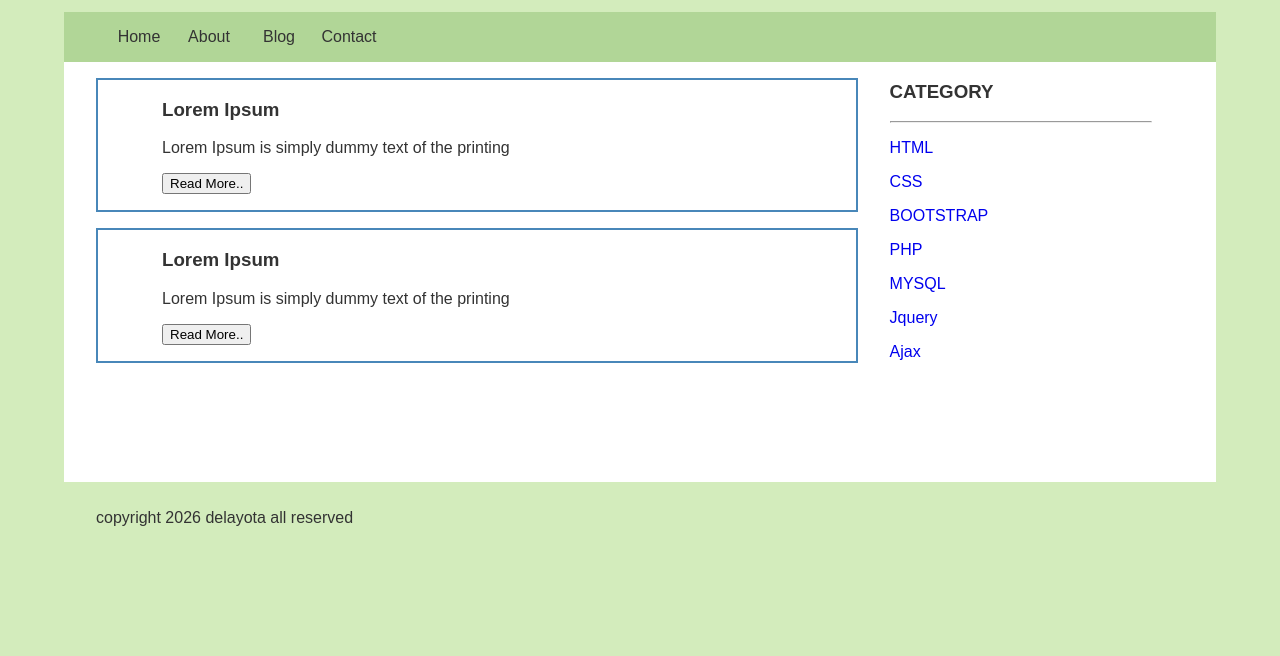
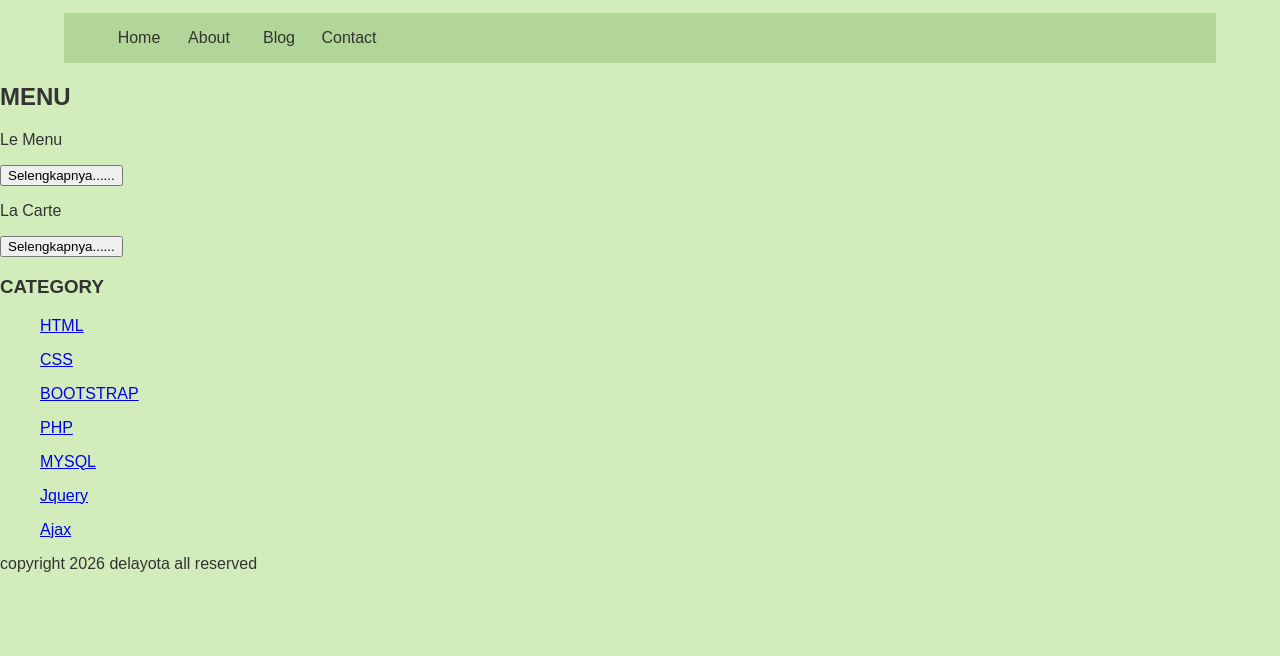
Before and after one commit to khansawafiq/khansa, a plain HTML site: page about.html in a window 1280 px wide. Shown: the part 144-800 px from the top of the page. Drawn offline with Linux system fonts and the light colour scheme.

Commit message:
Update about.html

```diff
--- a/about.html
+++ b/about.html
@@ -10,9 +10,9 @@
 
    <div class="header">
       <div class="jarak">
-           <h2>
+           <h1>
             About Matchology
-           </h2>
+           </h1>
       </div>
    </div>
 
@@ -24,52 +24,23 @@
                   <li><a href="contact.html">Contact</a></li>
            </ul>
    </div>
-   <div class="content">
-         <div class="jarak">
-                 <!-- kiri -->
-                <div class="kiri">
-                        <!-- blog -->
-                        <div class="border">
-                                <div class="jarak">
-                                        <h3>Lorem Ipsum</h3>
-                                        <p>Lorem Ipsum is simply dummy text of the printing</p>
-                                        <button class="btn">Read More..</button>
-                                </div>
-                        </div>
-                        <!-- end blog -->
-                        <!-- blog -->
-                        <div class="border">
-                                <div class="jarak">
-                                        <h3>Lorem Ipsum</h3>
-                                        <p>Lorem Ipsum is simply dummy text of the printing</p>
-                                        <button class="btn">Read More..</button>
-                                </div>
-                        </div>
-                        <!-- end blog -->
-                </div>
-                <!-- kiri -->
-                <!-- kanan -->
-                <div class="kanan">
-                        <div class="jarak">
-                           <h3>CATEGORY</h3>
-                               <hr/>
-                               <p><a href="#" class="undecor">HTML</a></p>
-                               <p><a href="#" class="undecor">CSS</a></p>
-                               <p><a href="#" class="undecor">BOOTSTRAP</a></p>
-                               <p><a href="#" class="undecor">PHP</a></p>
-                               <p><a href="#" class="undecor">MYSQL</a></p>
-                               <p><a href="#" class="undecor">Jquery</a></p>
-                               <p><a href="#" class="undecor">Ajax</a></p>
-                        </div>
-                </div>
-                <!--kanan-->
-         </div>
-   </div>
-   <div class="footer">
-         <div class="jarak">
+                  <h2>MENU</h2>
+                  <p>Le Menu</p>
+                  <button>Selengkapnya......</button>
+                  <p>La Carte</p>
+                  <button>Selengkapnya......</button>
+
+           <h3>CATEGORY</h3>
+           <ul>
+                 <p><a href="#">HTML</a></p>
+                 <p><a href="#">CSS</a></p>
+                 <p><a href="#">BOOTSTRAP</a></p>
+                 <p><a href="#">PHP</a></p>
+                 <p><a href="#">MYSQL</a></p>
+                 <p><a href="#">Jquery</a></p>
+                 <p><a href="#">Ajax</a></p>
+           </ul>
                  <p>copyright 2026 delayota all reserved</p>
-         </div>
-   </div>
+   </body>
 
-</body>
 </HTML>
```
